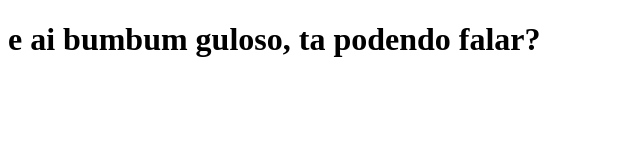
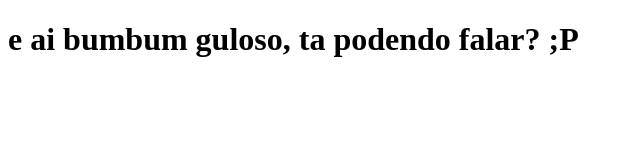
Before and after one commit to anthonyhrcr/clone-tabnews, a Next.js app: page / in a window 1280 px wide. Shown: the top 160 px of the page, without its empty margins (0-640 px from the left). Built offline with nearby package versions, Linux system fonts and the light colour scheme.

Commit message:
mudei a frase

```diff
--- a/pages/index.js
+++ b/pages/index.js
@@ -1,5 +1,5 @@
 function Home() {
-    return <h1>e ai bumbum guloso, ta podendo falar?
+    return <h1>e ai bumbum guloso, ta podendo falar? ;P
     </h1>
 }
 
```
